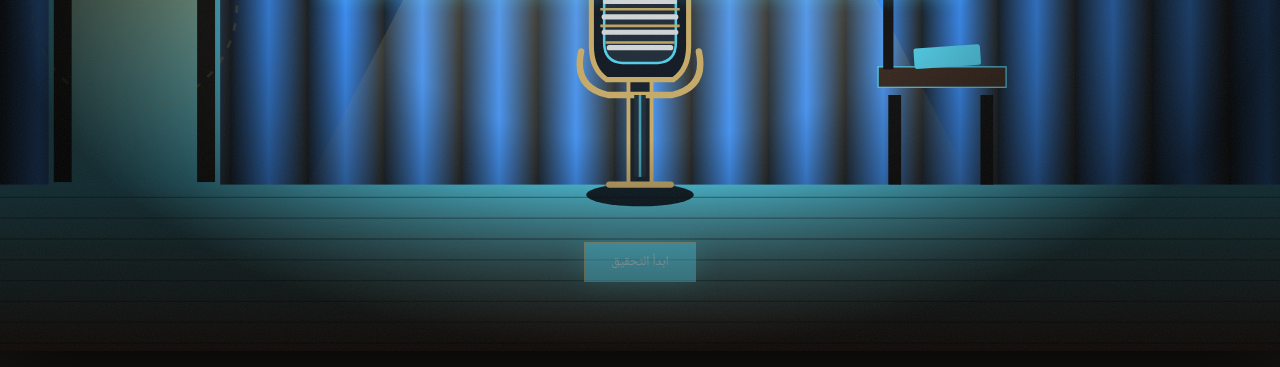
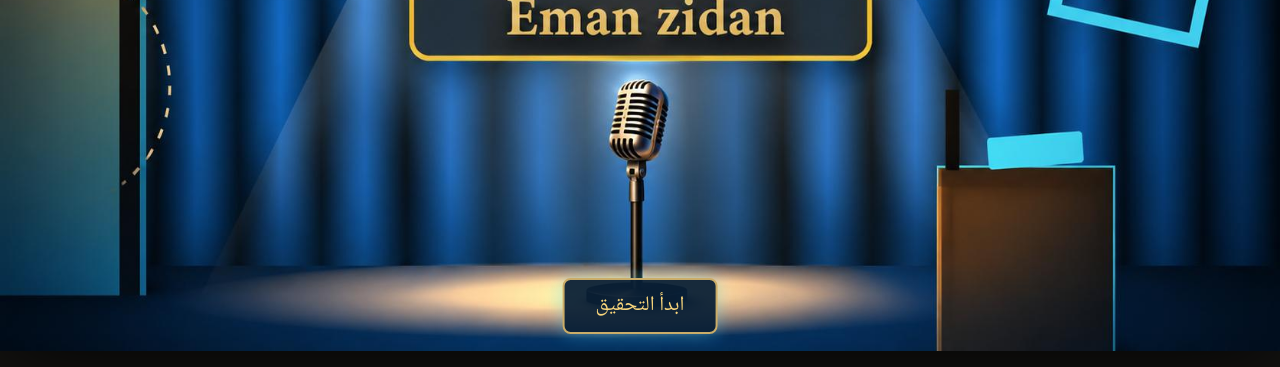
Before and after one commit to emanzidan1496-ux/hossam-ahmed-ikigai-game, a website: page index.html in a window 1280 px wide. Shown: the part 433-800 px from the top of the page. Drawn offline with Linux system fonts and the light colour scheme.

Commit message:
Use uploaded exact artwork as game opening screen

```diff
--- a/style.css
+++ b/style.css
@@ -119,3 +119,29 @@ svg.scene{position:absolute;inset:0;width:100%;height:100%;animation:zin 2.6s ea
   #cv .credit-pair{gap:10px;width:92%;margin-top:.8em}
   #cv .credit-card{padding:.42em .3em;font-size:clamp(.9em,3.6vw,1.2em)}
 }
+
+
+/* Exact supplied artwork as the opening screen */
+#ov{
+  background-image:url("./start75.jpg");
+  background-size:100% 100%;
+  background-position:center;
+  background-repeat:no-repeat;
+  background-color:#061426;
+}
+#cv small,#cv h1,#cv .credit-pair,#cv i{display:none!important}
+#cv{padding-top:0}
+#cv button{
+  bottom:2.2%;
+  left:50%;
+  transform:translateX(-50%);
+  padding:.42em 1.5em;
+  font-size:clamp(1em,1.6vw,1.35em);
+  border:2px solid #CAAD69;
+  border-radius:8px;
+  background:rgba(9,31,54,.94);
+  color:#F7D47B;
+  box-shadow:0 0 18px rgba(83,209,236,.45);
+  animation:none;
+  white-space:nowrap;
+}
```
